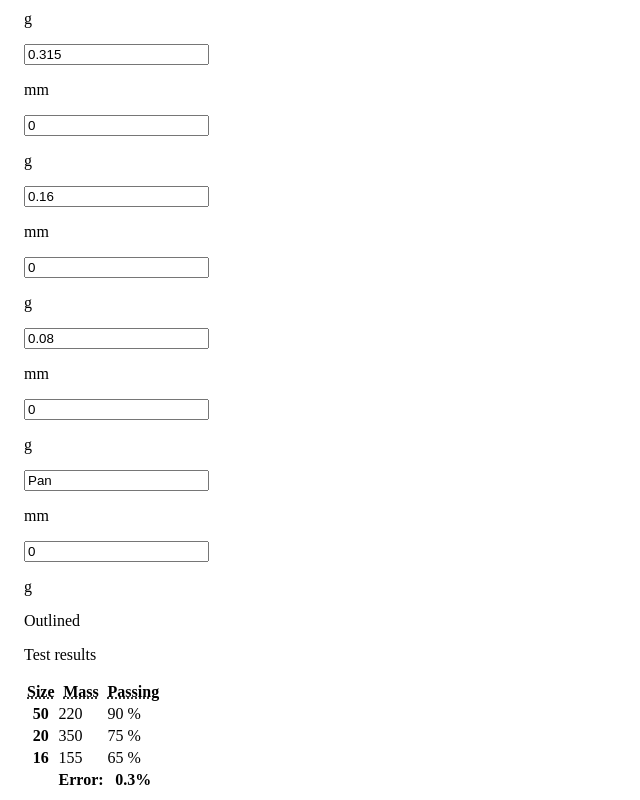
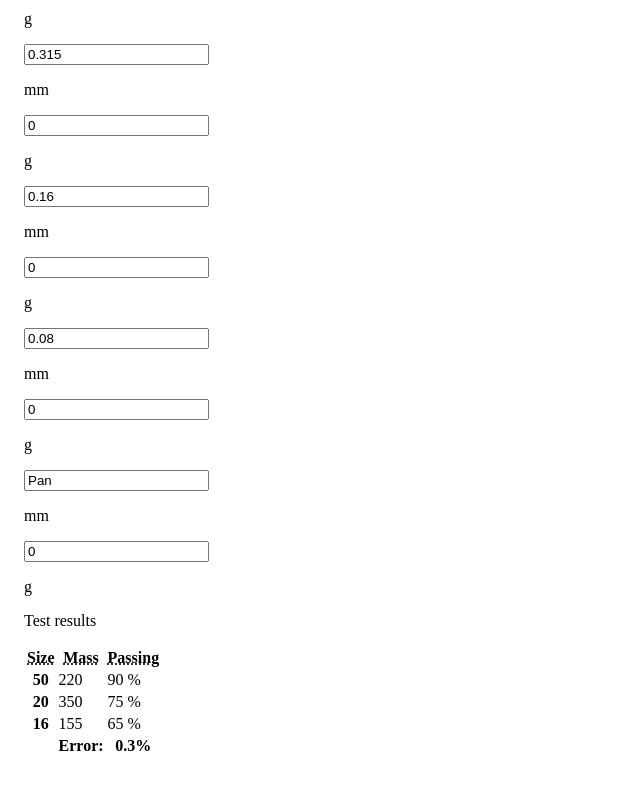
Before and after one commit to stephenhillier/sieveplot, a Vue app: page / in a window 1280 px wide. Shown: the part 1798-2598 px from the top of the page, without its empty margins (0-640 px from the left). After the commit the page ends 2564 px from the top, so only its background shows below. Built offline with nearby package versions, Linux system fonts and the light colour scheme; the HTML template or start-up script is replaced by a standard one.

Commit message:
Remove extra button used for testing

```diff
--- a/src/components/Input.vue
+++ b/src/components/Input.vue
@@ -49,7 +49,6 @@
           </div>
         </div>
       </template>
-    <a class="button is-link is-outlined" @click.stop="testCalculatePercentPassing()">Outlined</a>
     </div>
 
   </article>
```
